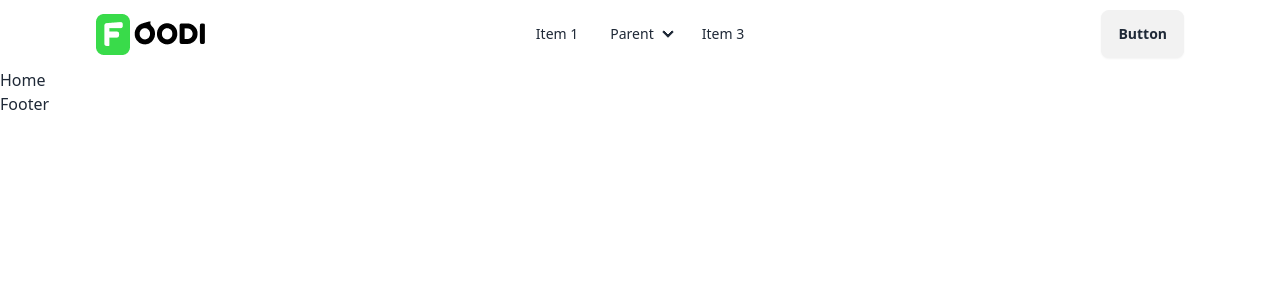
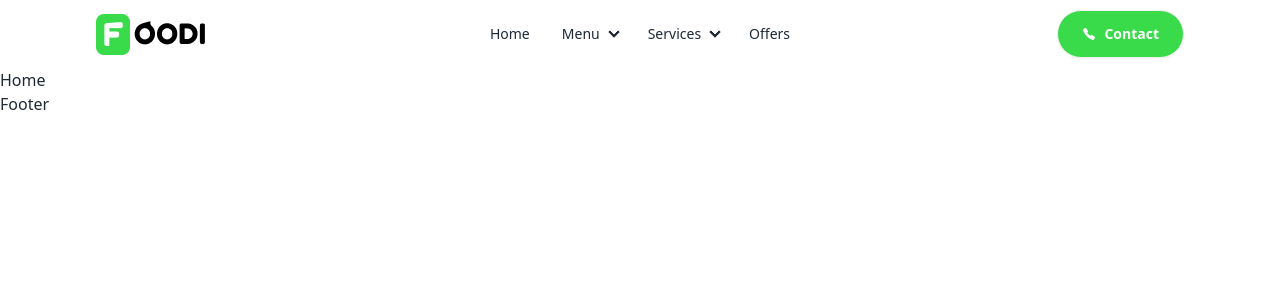
Before and after one commit to rom4nz/restaurant-site-mern-stack, a React (Vite) app in the folder nscafe-client/: page / in a window 1280 px wide. Shown: the top 300 px of the page. Built offline with nearby package versions, Linux system fonts and the light colour scheme.

Commit message:
nav_bar_02

```diff
--- a/nscafe-client/src/components/Navbar.jsx
+++ b/nscafe-client/src/components/Navbar.jsx
@@ -1,7 +1,33 @@
 import React from 'react'
 import logo from '/logo.png'
+import { IoCallSharp } from "react-icons/io5";
 
 const Navbar = () => {
+    const navItems =
+        <>
+            <li><a href='/'>Home</a></li>
+            <li tabIndex={0}>
+                <details>
+                    <summary>Menu</summary>
+                    <ul className="p-2">
+                        <li><a>All</a></li>
+                        <li><a>Salad</a></li>
+                        <li><a>Pizza</a></li>
+                    </ul>
+                </details>
+            </li>
+            <li tabIndex={0}>
+                <details>
+                    <summary>Services</summary>
+                    <ul className="p-2">
+                        <li><a>Online Order</a></li>
+                        <li><a>Table Booking</a></li>
+                        <li><a>Order Tracking</a></li>
+                    </ul>
+                </details>
+            </li>
+            <li><a>Offers</a></li>
+        </>
     return (
         <header className="max-w-screen-2xl container mx-auto">
             <div className="navbar xl:px-24">
@@ -24,15 +50,7 @@ const Navbar = () => {
                         <ul
                             tabIndex={0}
                             className="menu menu-sm dropdown-content bg-base-100 rounded-box z-[1] mt-3 w-52 p-2 shadow">
-                            <li><a>Item 1</a></li>
-                            <li>
-                                <a>Parent</a>
-                                <ul className="p-2">
-                                    <li><a>Submenu 1</a></li>
-                                    <li><a>Submenu 2</a></li>
-                                </ul>
-                            </li>
-                            <li><a>Item 3</a></li>
+                            {navItems}
                         </ul>
                     </div>
                     <a href="/">
@@ -41,21 +59,11 @@ const Navbar = () => {
                 </div>
                 <div className="navbar-center hidden lg:flex">
                     <ul className="menu menu-horizontal px-1">
-                        <li><a>Item 1</a></li>
-                        <li>
-                            <details>
-                                <summary>Parent</summary>
-                                <ul className="p-2">
-                                    <li><a>Submenu 1</a></li>
-                                    <li><a>Submenu 2</a></li>
-                                </ul>
-                            </details>
-                        </li>
-                        <li><a>Item 3</a></li>
+                        {navItems}
                     </ul>
                 </div>
                 <div className="navbar-end">
-                    <a className="btn">Button</a>
+                    <a className="btn bg-green rounded-full px-6 text-white flex items-center gap-2"><IoCallSharp /> Contact</a>
                 </div>
             </div>
         </header>
--- /dev/null
+++ b/package.json
@@ -0,0 +1,5 @@
+{
+  "dependencies": {
+    "react-icons": "^5.3.0"
+  }
+}
```
Also changed, not shown: 1 other file (tests, documents, lock files or other folders).
